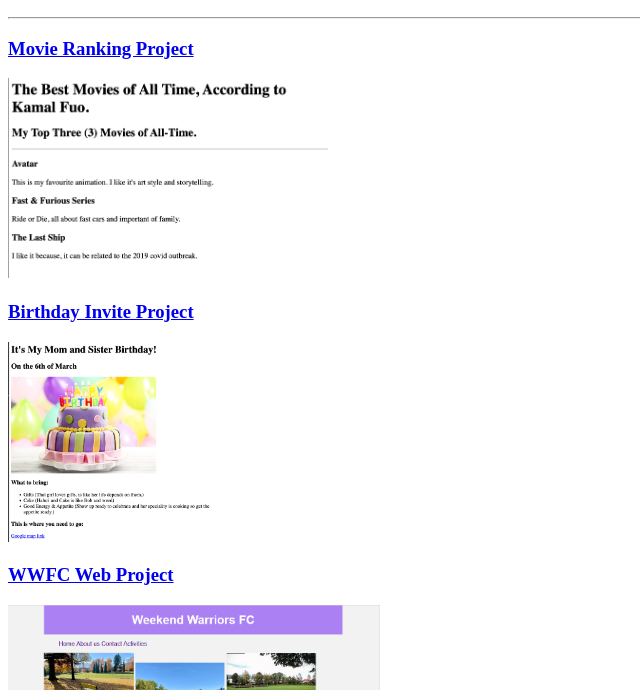
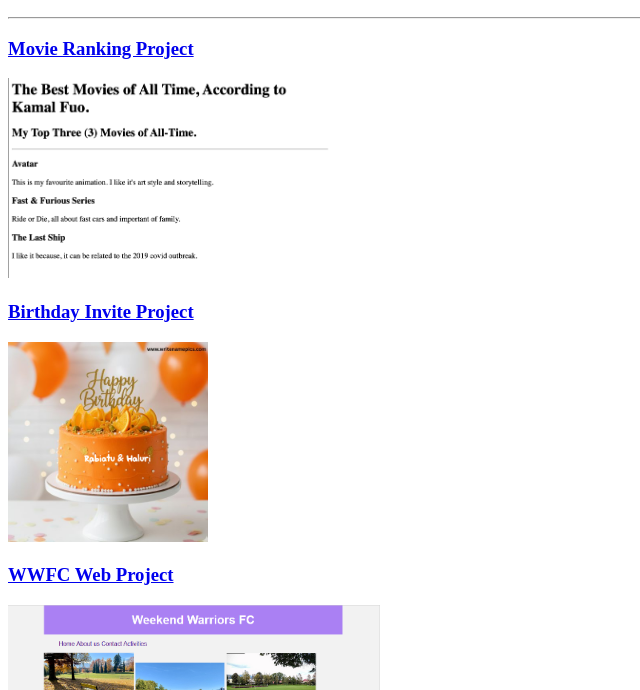
Before and after one commit to smgengen/HTML-portfolio, a plain HTML site: page index.html in a window 1280 px wide. Shown: the part 110-800 px from the top of the page, without its empty margins (0-640 px from the left). Drawn offline with Linux system fonts and the light colour scheme.

Commit message:
Update image source for birthday invite project

```diff
--- a/index.html
+++ b/index.html
@@ -11,7 +11,7 @@
     <h3><a href="./public/movie-ranking.html">Movie Ranking Project</a></h3>
     <img src="./assets/images/Movie-ranking 2.png" height="200" alt="Top 3 movie rankings preview">
     <h3><a href="./public/birthday-invite.html">Birthday Invite Project</a></h3>
-    <img src="./assets/images/birthday-invite 2.png" height="200" alt="A birthday invite project preview"/>
+    <img src="./assets/images/Birthday-invite.png" height="200" alt="A birthday invite project preview"/>
     <h3><a href="./My website project/index.html">WWFC Web Project</a></h3>
     <img src="./assets/images/WWFC web pic.png" height="200" alt="A preview of the website"/>
 
```
